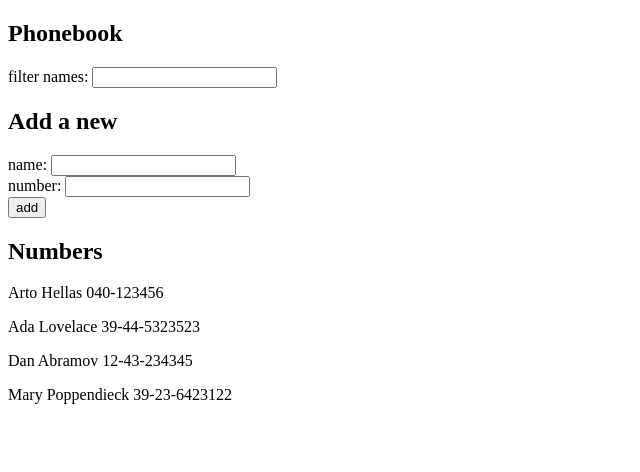
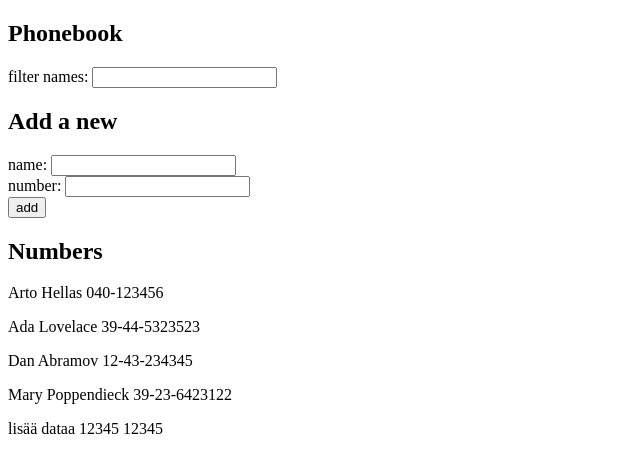
Before and after one commit to myricks/fullstackopen, a React (Create React App) app in the folder osa2/puhelinluettelo/: page / in a window 1280 px wide. Shown: the top 472 px of the page, without its empty margins (0-640 px from the left). Built offline with nearby package versions, Linux system fonts and the light colour scheme; data requests are answered from the project's data file.

Commit message:
2.15: puhelinluettelo step 7

```diff
--- a/osa2/puhelinluettelo/db.json
+++ b/osa2/puhelinluettelo/db.json
@@ -1,20 +1,29 @@
 {
-    "persons": [{
+  "persons": [
+    {
       "name": "Arto Hellas",
       "number": "040-123456",
       "id": 1
-        }, {
+    },
+    {
       "name": "Ada Lovelace",
       "number": "39-44-5323523",
       "id": 2
-        }, {
+    },
+    {
       "name": "Dan Abramov",
       "number": "12-43-234345",
       "id": 3
-        }, {
+    },
+    {
       "name": "Mary Poppendieck",
       "number": "39-23-6423122",
       "id": 4
+    },
+    {
+      "name": "lisää dataa",
+      "number": "12345 12345",
+      "id": 5
     }
   ]
 }
--- a/osa2/puhelinluettelo/src/components/PersonForm.js
+++ b/osa2/puhelinluettelo/src/components/PersonForm.js
@@ -1,4 +1,5 @@
 import { useState } from 'react';
+import axios from 'axios';
 
 const PersonForm = ({ persons, setPersons }) => {
 
@@ -16,7 +17,11 @@ const PersonForm = ({ persons, setPersons }) => {
             console.log(personObject.name);
             window.alert(`${newName} is already added to phonebook`);
         } else {
-            setPersons(persons.concat(personObject));
+            axios
+                .post('http://localhost:3001/persons', personObject)
+                .then(response => {
+                    setPersons(persons.concat(response.data))
+                });
             setNewName('');
             setNewNumber('');
         }
```
Lines whose indentation alone changed are shown as unchanged.
